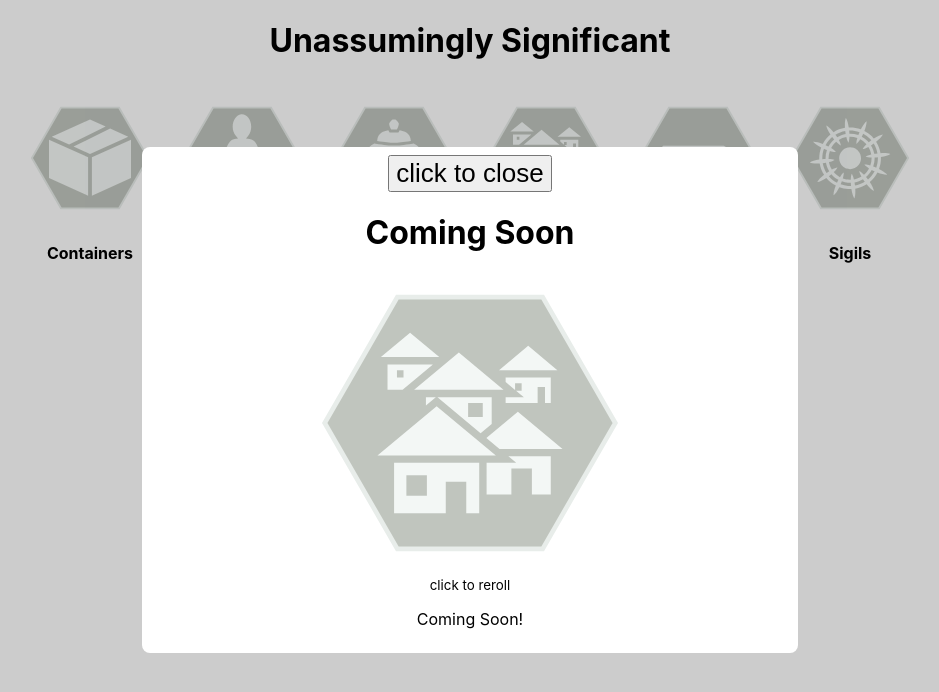
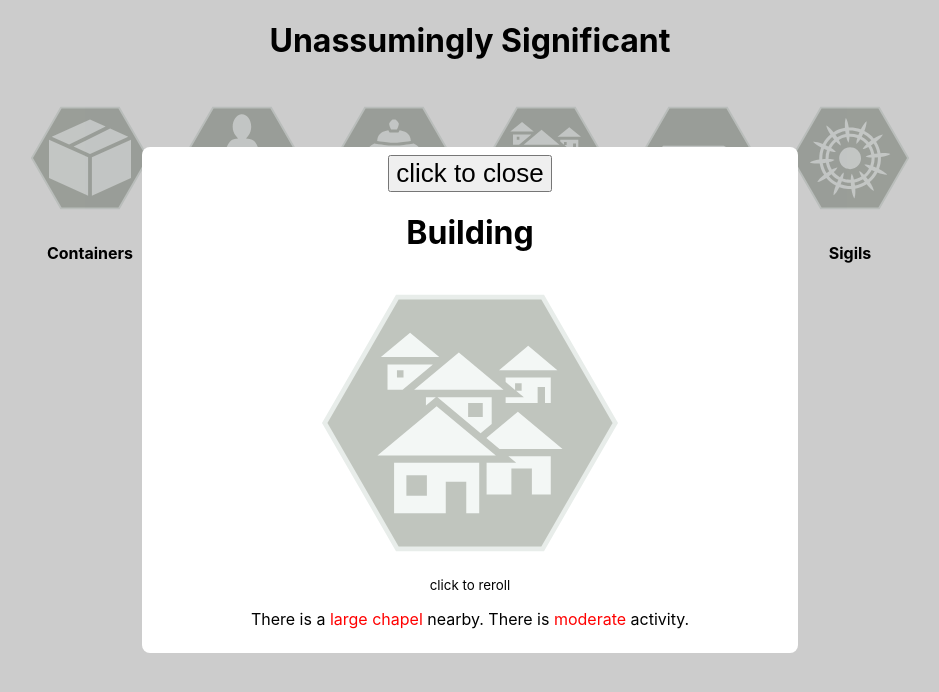
Before and after one commit to davidvdev/unassumingly-significant, a React (Vite) app: page / in a window 1280 px wide. Both pictures are taken after a click on the element "Building". Shown: the top 692 px of the page, without its empty margins (170-1109 px from the left). Built offline with nearby package versions, Linux system fonts and the light colour scheme.

Commit message:
building.json

```diff
--- a/src/App.tsx
+++ b/src/App.tsx
@@ -11,6 +11,7 @@ import options from './json/options.json'
 import containers from './json/containers.json'
 import human from './json/human.json'
 import decoration from './json/decoration.json'
+import building from './json/building.json'
 
 // Images
 import SVGcontainer from './images/container.svg'
@@ -47,7 +48,7 @@ function App() {
     containers: containers,
     human: human,
     decoration: decoration,
-    building: "",
+    building: building,
     markings: "",
     sigils: ""
   }
--- a/src/Components/Modal/Modal.tsx
+++ b/src/Components/Modal/Modal.tsx
@@ -59,6 +59,14 @@ const Modal = (props: Props) => {
                             </p>
                         </>
                     )
+                case "Building":
+                    return(
+                        <>
+                            <p>
+                                There is a {randomizer(t.size)} {randomizer(t.type)} nearby. There is {randomizer(t.activity)} activity.
+                            </p>
+                        </>
+                    )
                 default:
                     return(<p>Coming Soon!</p>)
                 }
--- /dev/null
+++ b/src/json/building.json
@@ -0,0 +1,6 @@
+{
+    "name": "Building",
+    "size": ["small", "large", "medium-sized"],
+    "type": ["house", "shop", "restaurant", "bar", "chapel"],
+    "activity": ["bustling", "moderate", "almost no"]
+}
```
